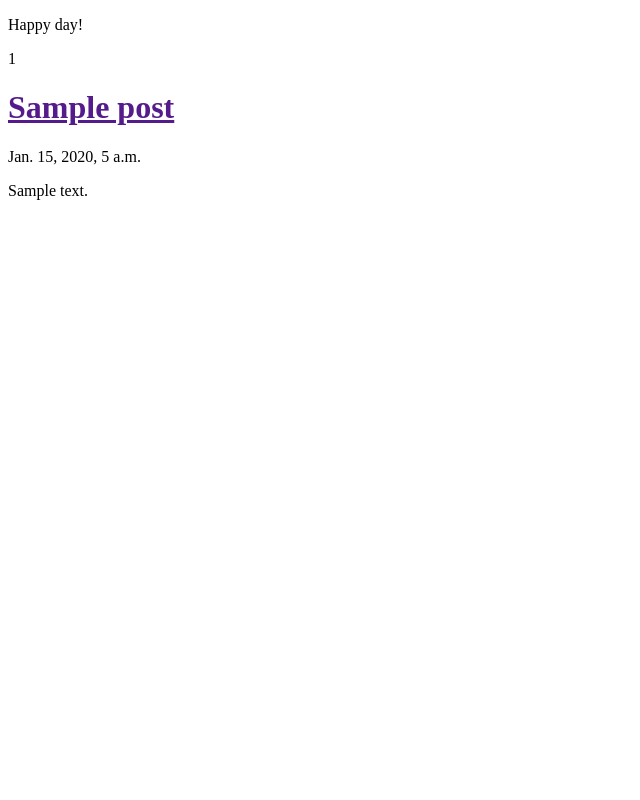
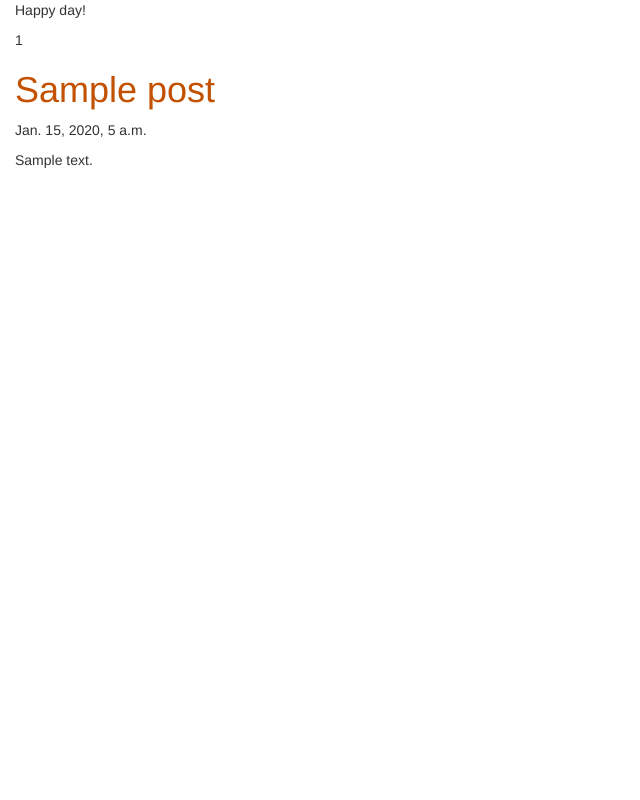
Before and after one commit to iamef/DjangoPlayground, a Django app: page / in a window 1280 px wide. Shown: the whole page, without its empty margins (0-640 px from the left). Run offline with Django 3.2, Linux system fonts and the light colour scheme; tables that the repository leaves empty hold one stand-in row (values such as "Sample post"); some libraries are stand-ins or nearby versions.

Commit message:
Implement CSS in post_list.html

```diff
--- /dev/null
+++ b/blog/static/css/blog.css
@@ -0,0 +1,7 @@
+h1 a, h2 a{
+    color: #C25100;
+}
+
+body {
+    padding-left: 15px;
+}
--- a/blog/templates/blog/post_list.html
+++ b/blog/templates/blog/post_list.html
@@ -1,8 +1,13 @@
-<!DOCTYPE html>
+{% load static %}
+
 <html lang="en">
 <head>
     <meta charset="UTF-8">
     <title>Django Blog!</title>
+
+    <link rel="stylesheet" href="//maxcdn.bootstrapcdn.com/bootstrap/3.2.0/css/bootstrap.min.css">
+    <link rel="stylesheet" href="//maxcdn.bootstrapcdn.com/bootstrap/3.2.0/css/bootstrap-theme.min.css">
+    <link rel="stylesheet" href="{% static 'css/blog.css' %}">
 </head>
 <body>
     <p>Happy day!</p>
```
